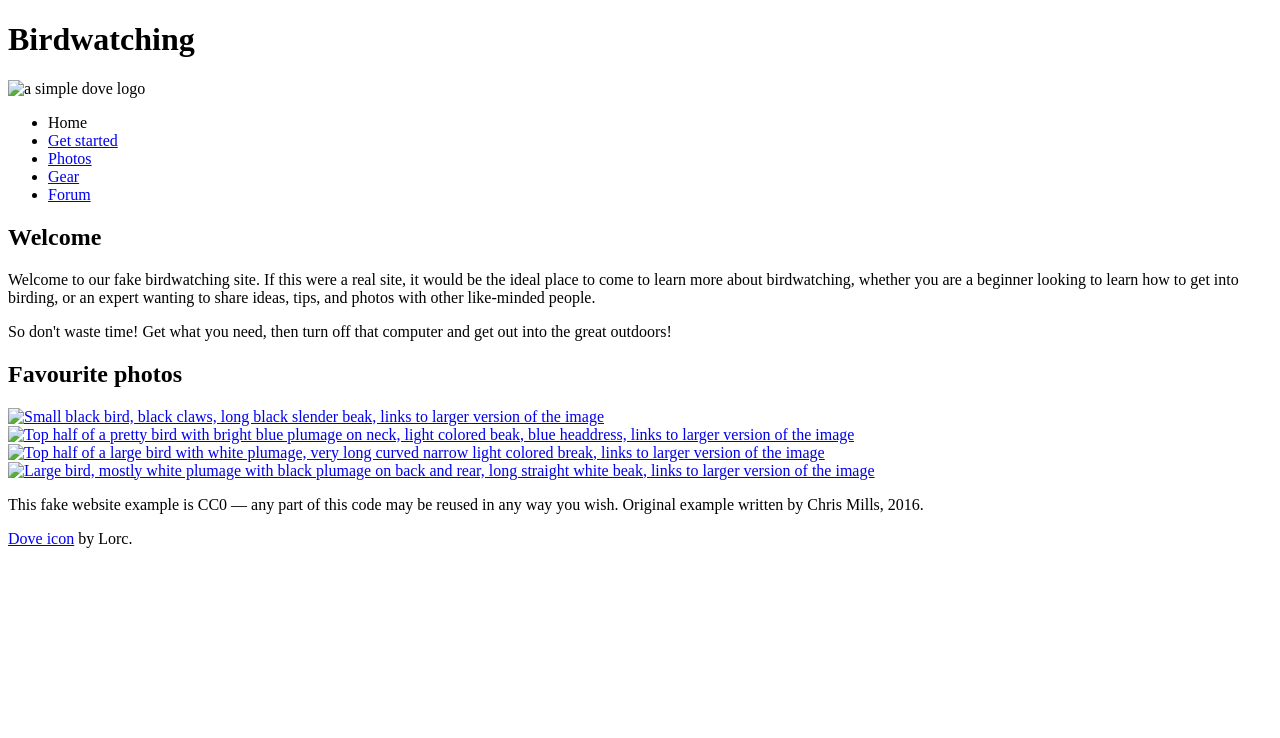
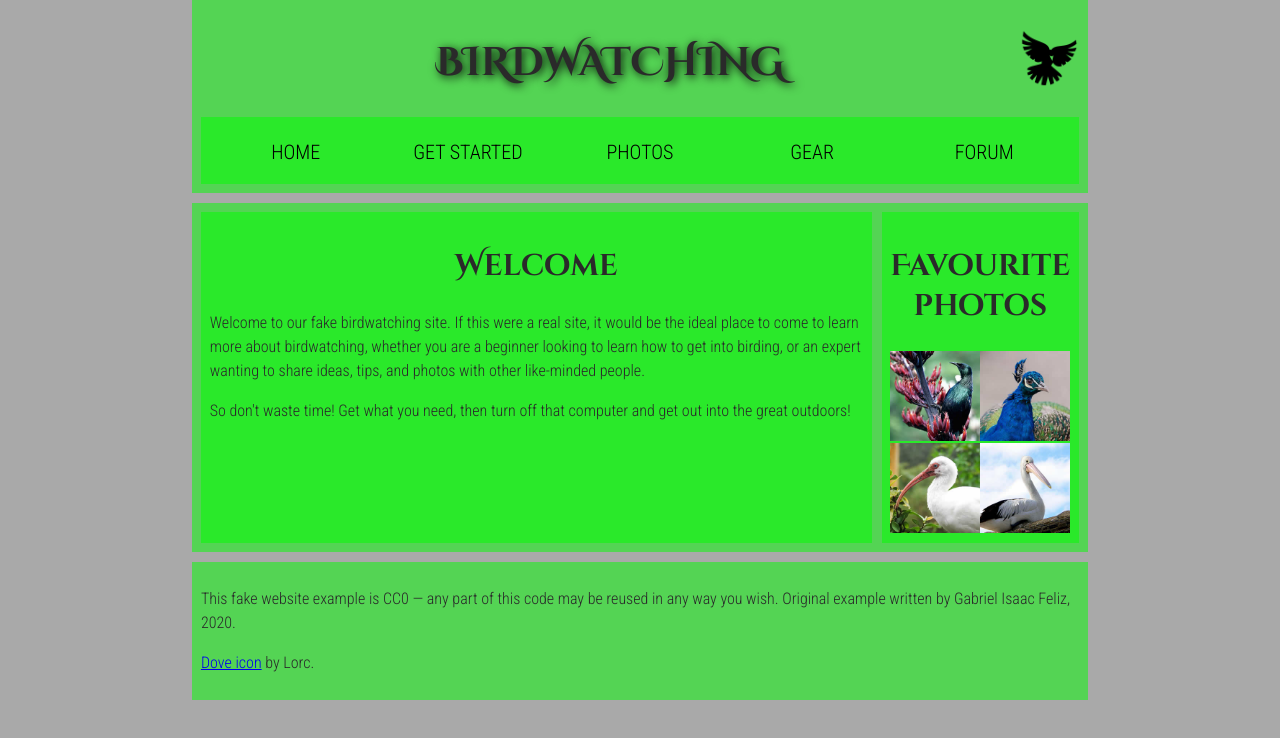
Before and after one commit to gabrielifeliz/gabrielifeliz.github.io, a plain HTML site: page Lab_3/index.html in a window 1280 px wide. Drawn offline with Linux system fonts and the light colour scheme.

Commit message:
complete exercise for lab 3

```diff
--- a/Lab_3/index.html
+++ b/Lab_3/index.html
@@ -97,13 +97,17 @@
       name="msapplication-square310x310logo"
       content="/logo/profilepic.png"
     />
-    <link rel="stylesheet" href="/css/style.css" />
+    <link
+      href="https://fonts.googleapis.com/css?family=Roboto+Condensed:300|Cinzel+Decorative:700"
+      rel="stylesheet"
+    />
+    <link rel="stylesheet" href="/css/lab-3-style.css" />
   </head>
   <body>
+    <header>
       <h1>Birdwatching</h1>
-      <img src="dove.png" alt="a simple dove logo">
-
-
+      <img src="/images/dove.png" alt="a simple dove logo" />
+      <nav>
         <ul>
           <li><span>Home</span></li>
           <li><a href="#">Get started</a></li>
@@ -111,25 +115,66 @@
           <li><a href="#">Gear</a></li>
           <li><a href="#">Forum</a></li>
         </ul>
+      </nav>
+    </header>
 
-
+    <main>
+      <article>
         <h2>Welcome</h2>
 
-      <p>Welcome to our fake birdwatching site. If this were a real site, it would be the ideal place to come to learn more about birdwatching, whether you are a beginner looking to learn how to get into birding, or an expert wanting to share ideas, tips, and photos with other like-minded people.</p>
+        <p>
+          Welcome to our fake birdwatching site. If this were a real site, it
+          would be the ideal place to come to learn more about birdwatching,
+          whether you are a beginner looking to learn how to get into birding,
+          or an expert wanting to share ideas, tips, and photos with other
+          like-minded people.
+        </p>
 
-      <p>So don't waste time! Get what you need, then turn off that computer and get out into the great outdoors!</p>
+        <p>
+          So don't waste time! Get what you need, then turn off that computer
+          and get out into the great outdoors!
+        </p>
+      </article>
 
+      <aside>
         <h2>Favourite photos</h2>
 
-      <a href="favorite-1.jpg"><img src="favorite-1_th.jpg" alt="Small black bird, black claws, long black slender beak, links to larger version of the image"></a>
-      <a href="favorite-2.jpg"><img src="favorite-2_th.jpg" alt="Top half of a pretty bird with bright blue plumage on neck, light colored beak, blue headdress, links to larger version of the image"></a>
-      <a href="favorite-3.jpg"><img src="favorite-3_th.jpg" alt="Top half of a large bird with white plumage, very long curved narrow light colored break, links to larger version of the image"></a>
-      <a href="favorite-4.jpg"><img src="favorite-4_th.jpg" alt="Large bird, mostly white plumage with black plumage on back and rear, long straight white beak, links to larger version of the image"></a>
+        <div class="gallery">
+          <a href="/images/favorite-1.jpg"
+            ><img
+              src="/images/favorite-1_th.jpg"
+              alt="Small black bird, black claws, long black slender beak, links to larger version of the image"
+          /></a>
+          <a href="/images/favorite-2.jpg"
+            ><img
+              src="/images/favorite-2_th.jpg"
+              alt="Top half of a pretty bird with bright blue plumage on neck, light colored beak, blue headdress, links to larger version of the image"
+          /></a>
+          <a href="/images/favorite-3.jpg"
+            ><img
+              src="/images/favorite-3_th.jpg"
+              alt="Top half of a large bird with white plumage, very long curved narrow light colored break, links to larger version of the image"
+          /></a>
+          <a href="/images/favorite-4.jpg"
+            ><img
+              src="/images/favorite-4_th.jpg"
+              alt="Large bird, mostly white plumage with black plumage on back and rear, long straight white beak, links to larger version of the image"
+          /></a>
+        </div>
+      </aside>
+    </main>
 
+    <footer class="footer-bkg-color">
+      <p>
+        This fake website example is CC0 — any part of this code may be reused
+        in any way you wish. Original example written by Gabriel Isaac Feliz,
+        2020.
+      </p>
 
-      <p>This fake website example is CC0 — any part of this code may be reused in any way you wish. Original example written by Chris Mills, 2016.</p>
-
-      <p><a href="http://game-icons.net/lorc/originals/dove.html">Dove icon</a> by Lorc.</p>
-
+      <p>
+        <a href="http://game-icons.net/lorc/originals/dove.html">Dove icon</a>
+        by Lorc.
+      </p>
+    </footer>
   </body>
 </html>
--- /dev/null
+++ b/css/lab-3-style.css
@@ -0,0 +1,142 @@
+/* Lab 3 CSS */
+
+html, body {
+    margin: 0;
+    padding: 0;
+  }
+
+  html {
+    font-size: 10px;
+    background-color: #a9a9a9;
+  }
+
+  body {
+    width: 70%;
+    min-width: 800px;
+    margin: 0 auto;
+  }
+
+  /* || typography */
+
+  h1, h2, h3 {
+    font-family: 'Cinzel Decorative', cursive;
+    color: #2a2a2a;
+  }
+
+  p, input, li {
+    font-family: 'Roboto Condensed', sans-serif;
+    color: #2a2a2a;
+  }
+
+  h1 {
+    font-size: 4rem;
+    text-align: center;
+    text-shadow: 2px 2px 10px black;
+  }
+
+  h2 {
+    font-size: 3rem;
+    text-align: center;
+  }
+
+  h3 {
+    font-size: 2.2rem;
+  }
+
+  p, li {
+    font-size: 1.6rem;
+    line-height: 1.5;
+  }
+
+  /* || header layout */
+
+  header {
+    margin-bottom: 10px;
+    display: flex;
+    flex-flow: row wrap;
+  }
+
+  body > * {
+    background-color: red;
+    padding: 1%;
+  }
+
+  main, header, nav, article, aside, footer, section {
+    background-color: rgba(0,255,0,0.5);
+    padding: 1%;
+  }
+
+  h1 {
+    flex: 5;
+    text-transform: uppercase;
+  }
+
+  header img {
+    display: block;
+    height: 60px;
+    padding-top: 20.15px;
+  }
+
+  nav {
+    height: 50px;
+    flex: 100%;
+    display: flex;
+  }
+
+  nav ul {
+    padding: 0;
+    list-style-type: none;
+    flex: 2;
+    display: flex;
+  }
+
+  nav li {
+    display: inline;
+    text-align: center;
+    flex: 1;
+  }
+
+  nav a, nav span {
+    display: inline-block;
+    font-size: 2rem;
+    height: 3rem;
+    line-height: 1.7;
+    text-transform: uppercase;
+    text-decoration: none;
+    color: black;
+
+  }
+
+  /* || main layout */
+
+  main {
+    display: flex;
+  }
+
+  article, section {
+    flex: 4;
+  }
+
+  aside {
+    flex: 1;
+    margin-left: 10px;
+    padding: 1%;
+  }
+
+  aside a {
+    display: block;
+    width: 50%;
+  }
+
+  aside img {
+    max-width: 100%;
+  }
+
+  .gallery {
+    display: flex;
+    flex-wrap: wrap;
+  }
+
+  footer {
+    margin-top: 10px;
+  }
--- a/css/style.css
+++ b/css/style.css
@@ -1,3 +1,5 @@
+/* Home Page CSS */
+
 .beach-bkg-pic {
     background-image: url(/images/beach1.png);
 }
@@ -13,10 +15,3 @@
 .main-div-title {
     text-align: center;
 }
-.letter {
-    font-family: 'Times New Roman', Times, serif;
-    color: black;
-}
-.sender-column {
-    text-align: right;
-}
```
Also changed, not shown: Lab_1/index.html (+0 -1 lines), Lab_2/index.html (+1 -1 lines), css/lab-2-style.css (added, +12 -0 lines), images/dove.png (added), images/favorite-1.jpg (added), images/favorite-1_th.jpg (added), images/favorite-2.jpg (added), images/favorite-2_th.jpg (added), images/favorite-3.jpg (added), images/favorite-3_th.jpg (added), images/favorite-4.jpg (added), images/favorite-4_th.jpg (added). Lines whose indentation alone changed are shown as unchanged.
